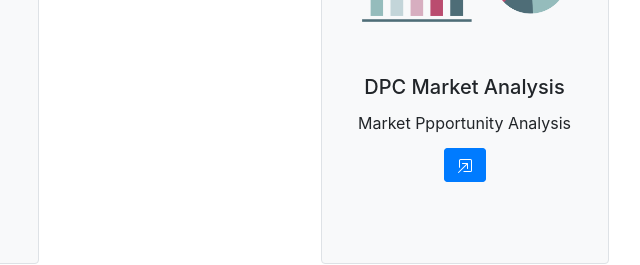
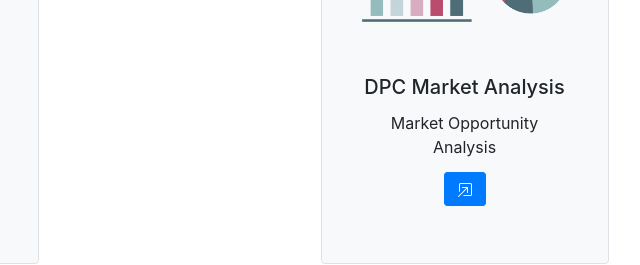
Before and after one commit to meganclapinski25/portfolio, a plain HTML site: page index.html in a window 1280 px wide. Shown: the part 982-1247 px from the top of the page, 453-1093 px from the left. Drawn offline with nearby package versions, Linux system fonts and the light colour scheme; some packages are replaced by stand-ins of ours; a script that the page names is missing.

Commit message:
Update index.html

```diff
--- a/index.html
+++ b/index.html
@@ -82,7 +82,7 @@
                 <img src="images/data.png" class="card-img-top" alt="European League Data Analysis">
                 <div class="card-body">
                   <h5 class="card-title">DPC Market Analysis </h5>
-                  <p class="card-text"> Market Ppportunity Analysis </p>
+                  <p class="card-text"> Market Opportunity Analysis </p>
                   <a href="https://medium.com/@megan.clapinski/dpc-market-analysis-tam-sam-som-652538e4f1ec" target = "_blank" class="btn btn-primary btn-bottom-left"><svg xmlns="http://www.w3.org/2000/svg" width="16" height="16" fill="currentColor" class="bi bi-box-arrow-in-up-right" viewBox="0 0 16 16">
                     <path fill-rule="evenodd" d="M6.364 13.5a.5.5 0 0 0 .5.5H13.5a1.5 1.5 0 0 0 1.5-1.5v-10A1.5 1.5 0 0 0 13.5 1h-10A1.5 1.5 0 0 0 2 2.5v6.636a.5.5 0 1 0 1 0V2.5a.5.5 0 0 1 .5-.5h10a.5.5 0 0 1 .5.5v10a.5.5 0 0 1-.5.5H6.864a.5.5 0 0 0-.5.5"/>
                     <path fill-rule="evenodd" d="M11 5.5a.5.5 0 0 0-.5-.5h-5a.5.5 0 0 0 0 1h3.793l-8.147 8.146a.5.5 0 0 0 .708.708L10 6.707V10.5a.5.5 0 0 0 1 0z"/>
```
